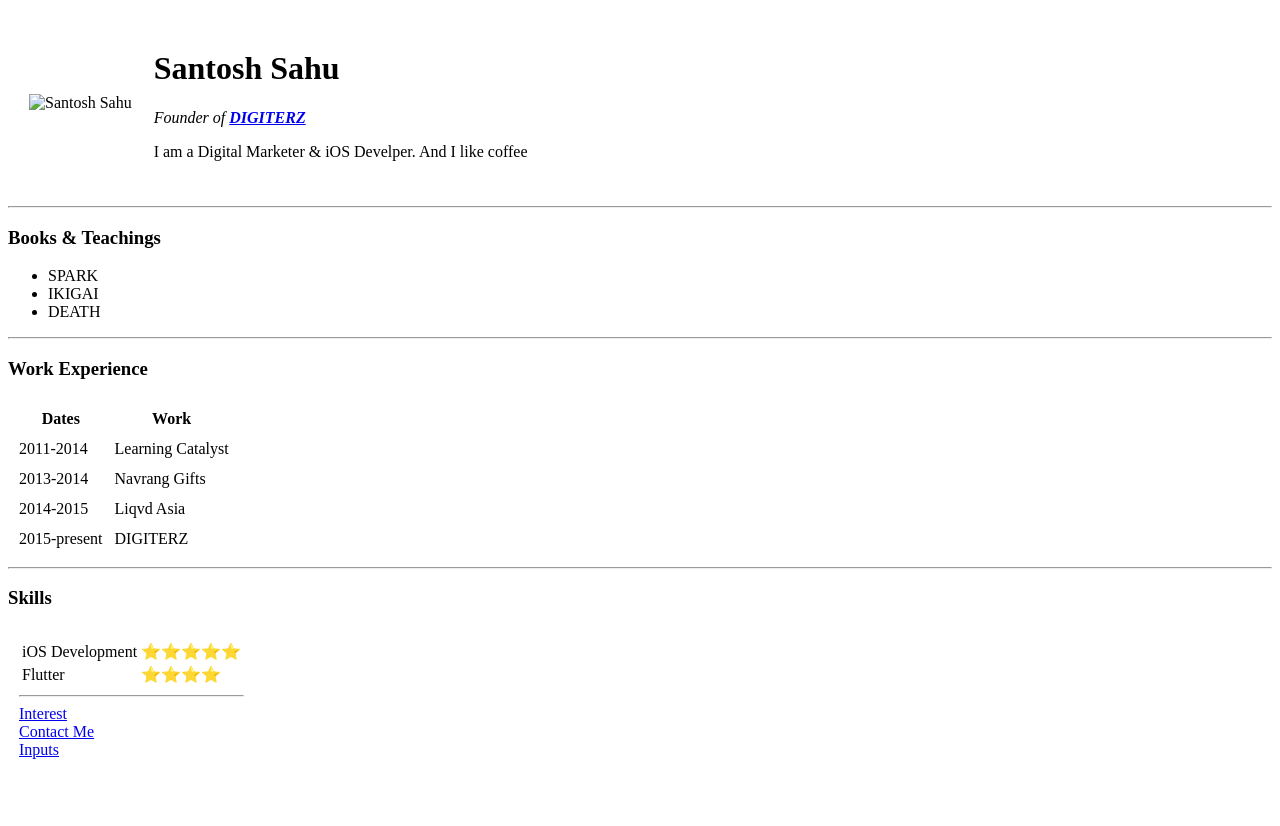
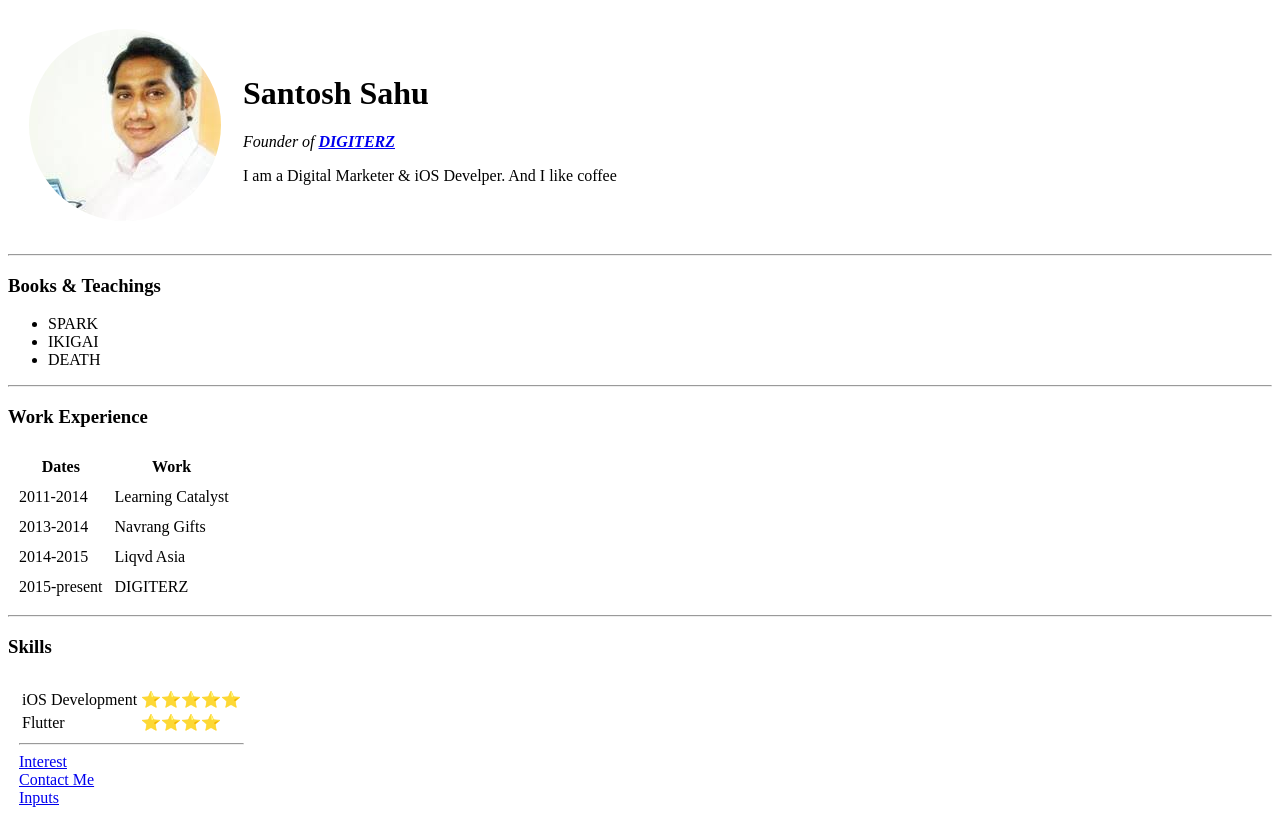
Before and after one commit to ssssahuuu/CV, a plain HTML site: page index.html in a window 1280 px wide. Before the commit the page ends 800 px from the top, so only its background shows below. Drawn offline with Linux system fonts and the light colour scheme.

Commit message:
Update index.html

```diff
--- a/index.html
+++ b/index.html
@@ -9,7 +9,7 @@
 <body>
     <table cellspacing="20">
         <tr>
-            <td><img src="Image/circle-cropped.png" alt="Santosh Sahu"></td>
+            <td><img src="circle-cropped.png" alt="Santosh Sahu"></td>
             <td>
                 <h1>Santosh Sahu</h1>
                 <p><em>Founder of <strong><a href="https:www.digiterz.com">DIGITERZ</a></strong></em></p>
```
